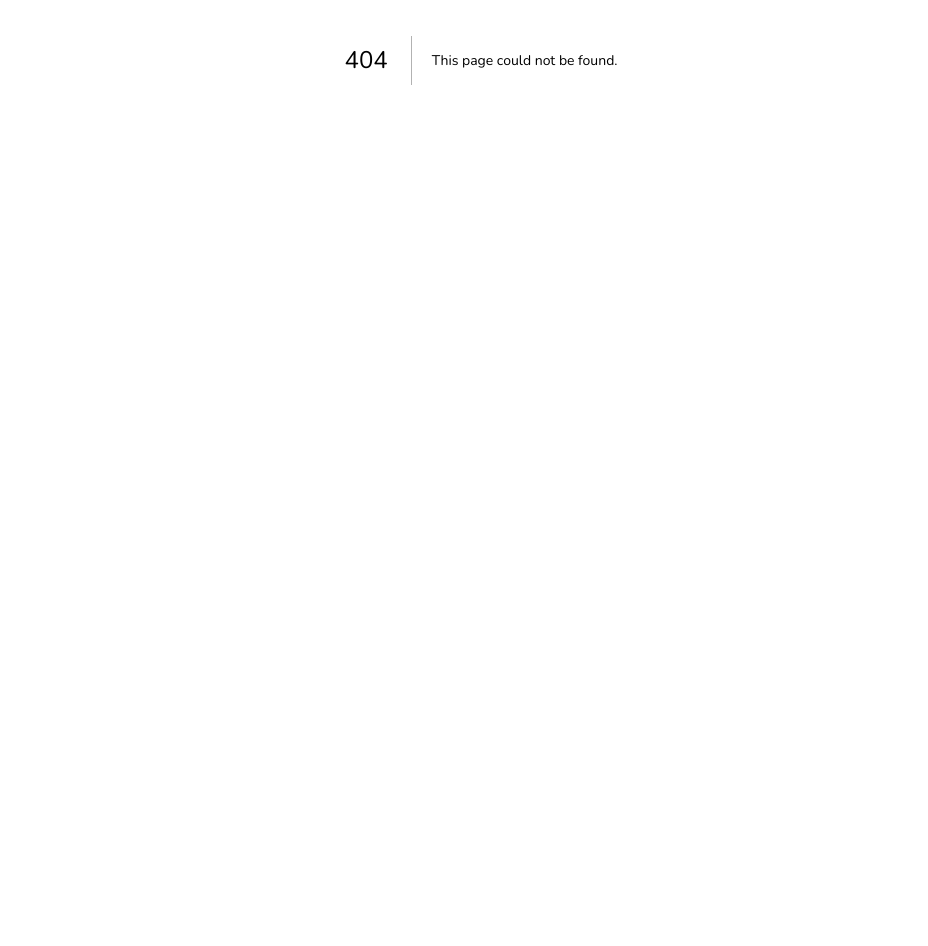
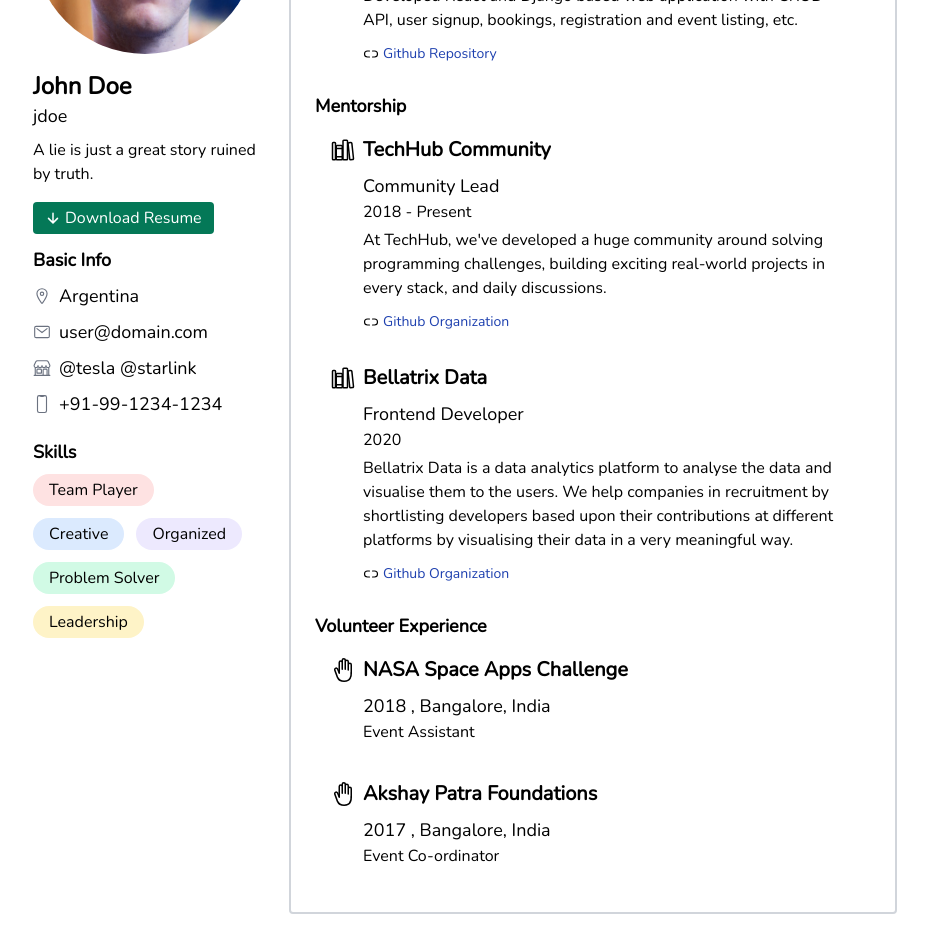
Before and after one commit to dntandan/gitwind-portfolio, a Next.js app: page /experience in a window 1280 px wide. Before the commit this address had no page. Shown: the part 340-1286 px from the top of the page, without its empty margins (159-1087 px from the left). Before the commit the page ends 800 px from the top, so only its background shows below. Built offline with nearby package versions, Linux system fonts and the light colour scheme; what @tailwindcss/typography would draw is missing.

Commit message:
expereince view with all related components added

```diff
--- /dev/null
+++ b/components/InternshipCard.tsx
@@ -0,0 +1,42 @@
+import Link from 'next/link';
+import React from 'react';
+import {
+  IoNewspaperOutline,
+  IoSchoolOutline,
+  IoUnlinkOutline,
+} from 'react-icons/io5';
+
+export default function InternshipCard(props) {
+  const isDemoLink = props.link;
+  let demoLink;
+  if (isDemoLink) {
+    demoLink = (
+      <Link href={isDemoLink}>
+        <div className="flex pt-3 gap-1 items-center ">
+          <IoUnlinkOutline className="flex-none" />
+          <p className="text-sm text-blue-800 hover:text-blue-600 hover:underline">
+            {props.linkText}
+          </p>
+        </div>
+      </Link>
+    );
+  } else {
+    demoLink = <></>;
+  }
+  return (
+    <>
+      <div className="p-4">
+        <div className="flex gap-2 items-center">
+          <IoNewspaperOutline className="flex-none text-2xl" />
+          <h1 className="lg:text-xl font-semibold">{props.title}</h1>
+        </div>
+        <div className="lg:ml-8">
+          <h3 className="pt-2 lg:text-lg">{props.place}</h3>
+          <h5 className="pb-2 text-sm lg:text-md">{props.date}</h5>
+          <p>{props.desc}</p>
+          {demoLink}
+        </div>
+      </div>
+    </>
+  );
+}
--- /dev/null
+++ b/components/MentorshipCard.tsx
@@ -0,0 +1,43 @@
+import Link from 'next/link';
+import React from 'react';
+import {
+  IoLibraryOutline,
+  IoNewspaperOutline,
+  IoSchoolOutline,
+  IoUnlinkOutline,
+} from 'react-icons/io5';
+
+export default function MentorshipCard(props) {
+  const isDemoLink = props.link;
+  let demoLink;
+  if (isDemoLink) {
+    demoLink = (
+      <Link href={isDemoLink}>
+        <div className="flex pt-3 gap-1 items-center ">
+          <IoUnlinkOutline className="flex-none" />
+          <p className="text-sm text-blue-800 hover:text-blue-600 hover:underline">
+            {props.linkText}
+          </p>
+        </div>
+      </Link>
+    );
+  } else {
+    demoLink = <></>;
+  }
+  return (
+    <>
+      <div className="p-4">
+        <div className="flex gap-2 items-center">
+          <IoLibraryOutline className="flex-none text-2xl" />
+          <h1 className="lg:text-xl font-semibold">{props.org}</h1>
+        </div>
+        <div className="lg:ml-8">
+          <h3 className="pt-2 lg:text-lg">{props.desig}</h3>
+          <h5 className="pb-1">{props.date}</h5>
+          <p>{props.desc}</p>
+          {demoLink}
+        </div>
+      </div>
+    </>
+  );
+}
--- /dev/null
+++ b/components/VolunteerCard.tsx
@@ -0,0 +1,28 @@
+import Link from 'next/link';
+import React from 'react';
+import {
+  IoHandRightOutline,
+  IoLibraryOutline,
+  IoNewspaperOutline,
+  IoSchoolOutline,
+  IoUnlinkOutline,
+} from 'react-icons/io5';
+
+export default function VolunteerCard(props) {
+  return (
+    <>
+      <div className="p-4">
+        <div className="flex gap-2 items-center">
+          <IoHandRightOutline className="flex-none text-2xl" />
+          <h1 className="lg:text-xl font-semibold">{props.title}</h1>
+        </div>
+        <div className="lg:ml-8">
+          <h3 className="pt-2 lg:text-lg">
+            {props.year} , {props.place}
+          </h3>
+          <h5 className="pb-1">{props.desig}</h5>
+        </div>
+      </div>
+    </>
+  );
+}
--- /dev/null
+++ b/pages/experience.tsx
@@ -0,0 +1,105 @@
+import React from 'react';
+import Layout from '@/components/Layout';
+import InternshipCard from '@/components/InternshipCard';
+import MentorshipCard from '@/components/MentorshipCard';
+import VolunteerCard from '@/components/VolunteerCard';
+import Head from 'next/head';
+
+export default function skillsAndExperience() {
+  const internData = {
+    celebmark: {
+      title: 'CelebMark (Event & Celebrity Management Platform)',
+      date: 'Feb 2019 – May 2019',
+      place: 'Mumbai, India',
+      desc:
+        'Developed React and Django based web application with CRUD API, user signup, bookings, registration and event listing, etc.',
+      link: 'https://github.com/dntandan/celebmark',
+      linkText: 'Github Repository',
+    },
+  };
+  const mentData = {
+    techhub: {
+      org: 'TechHub Community',
+      date: '2018 - Present',
+      desig: 'Community Lead',
+      desc:
+        "At TechHub, we've developed a huge community around solving programming challenges, building exciting real-world projects in every stack, and daily discussions.",
+      link: 'https://github.com/techhub-community',
+      linkText: 'Github Organization',
+    },
+    bellatrix: {
+      org: 'Bellatrix Data',
+      date: '2020',
+      desig: 'Frontend Developer',
+      desc:
+        'Bellatrix Data is a data analytics platform to analyse the data and visualise them to the users. We help companies in recruitment by shortlisting developers based upon their contributions at different platforms by visualising their data in a very meaningful way.',
+
+      link: 'https://github.com/bellatrixdata',
+      linkText: 'Github Organization',
+    },
+  };
+  const volData = {
+    space: {
+      title: 'NASA Space Apps Challenge',
+      desig: 'Event Assistant',
+      year: '2018',
+      place: 'Bangalore, India',
+    },
+    akp: {
+      title: 'Akshay Patra Foundations',
+      desig: 'Event Co-ordinator',
+      year: '2017',
+      place: 'Bangalore, India',
+    },
+  };
+
+  return (
+    <>
+      <Head>
+        <title>Expereience :: GitWind</title>
+      </Head>
+      <Layout border="border-2">
+        <h3 className="text-lg font-semibold mt-3">Internships</h3>
+        <InternshipCard
+          title={internData.celebmark.title}
+          date={internData.celebmark.date}
+          place={internData.celebmark.place}
+          desc={internData.celebmark.desc}
+          link={internData.celebmark.link}
+          linkText={internData.celebmark.linkText}
+        />
+
+        <h3 className="text-lg font-semibold mt-3">Mentorship</h3>
+        <MentorshipCard
+          org={mentData.techhub.org}
+          date={mentData.techhub.date}
+          desig={mentData.techhub.desig}
+          desc={mentData.techhub.desc}
+          link={mentData.techhub.link}
+          linkText={mentData.techhub.linkText}
+        />
+        <MentorshipCard
+          org={mentData.bellatrix.org}
+          date={mentData.bellatrix.date}
+          desig={mentData.bellatrix.desig}
+          desc={mentData.bellatrix.desc}
+          link={mentData.bellatrix.link}
+          linkText={mentData.bellatrix.linkText}
+        />
+        <h3 className="text-lg font-semibold mt-3">Volunteer Experience</h3>
+        <VolunteerCard
+          title={volData.space.title}
+          desig={volData.space.desig}
+          year={volData.space.year}
+          place={volData.space.place}
+        />
+        <VolunteerCard
+          title={volData.akp.title}
+          desig={volData.akp.desig}
+          year={volData.akp.year}
+          place={volData.akp.place}
+        />
+      </Layout>
+    </>
+  );
+}
```
